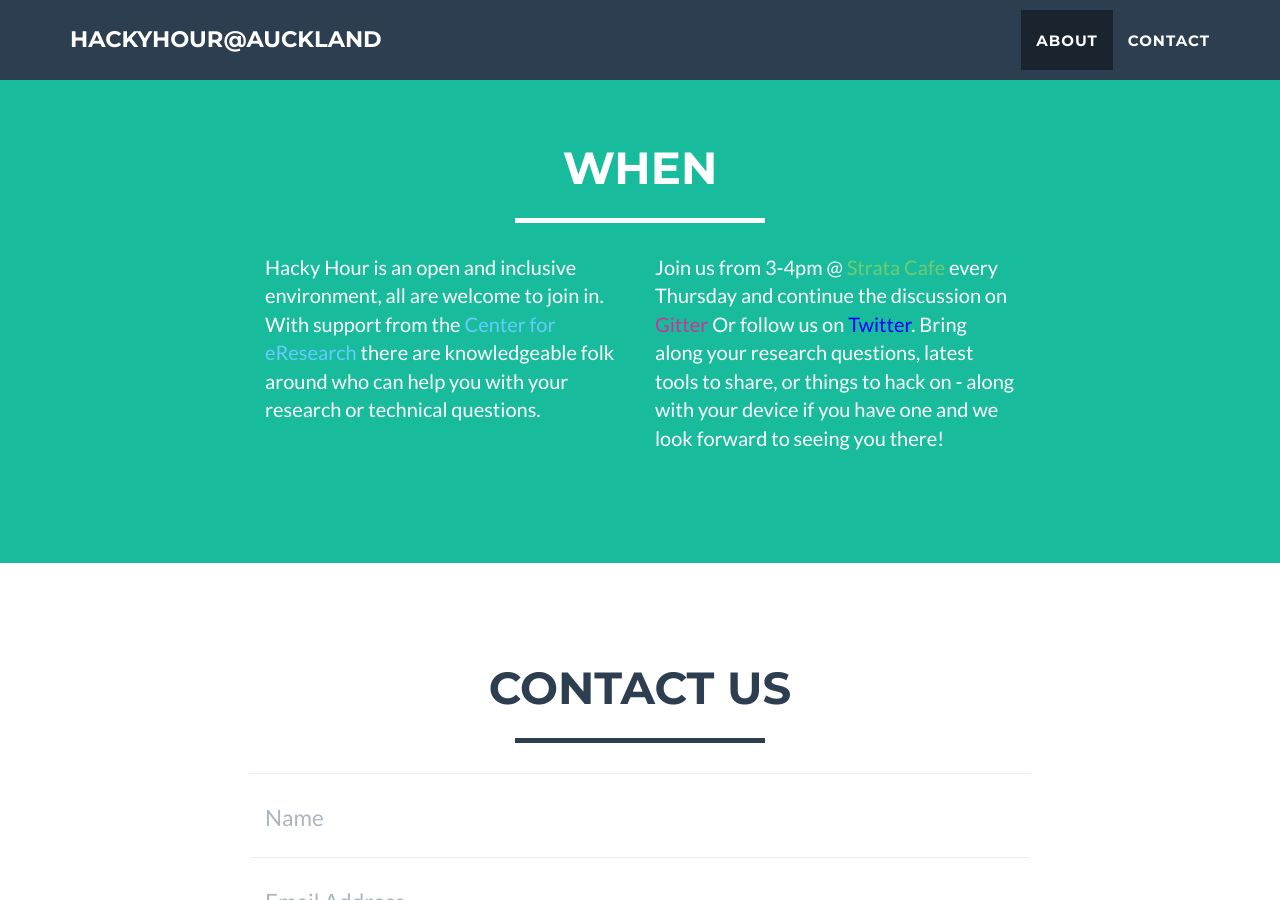
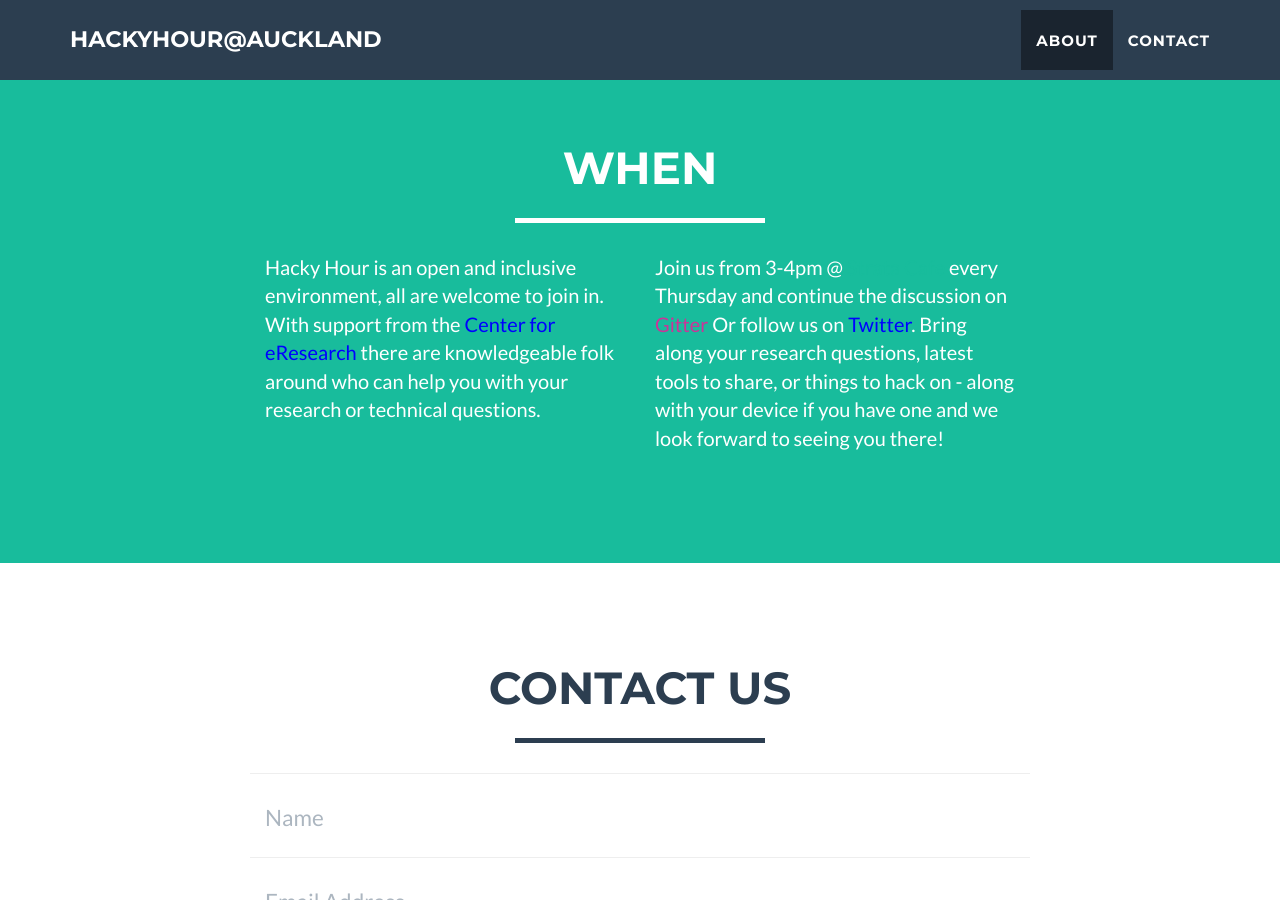
Before and after one commit to UoA-eResearch/HackyHour, a Jekyll site: the page built from index.html, in a window 1280 px wide and 900 px high, scrolled down 1189 px. Built offline with Jekyll 4.4.1, drawn with Linux system fonts in a browser that asks for light colours.

Commit message:
changed link colors

```diff
--- a/_includes/about2.html
+++ b/_includes/about2.html
@@ -9,10 +9,10 @@
             </div>
             <div class="row">
                  <div class="col-lg-4 col-lg-offset-2">
-                    <p>Hacky Hour is an open and inclusive environment, all are welcome to join in. With support from the <a style='color:#66CCFF' href="http://www.eresearch.auckland.ac.nz/en/centre-for-eresearch.html">Center for eResearch</a> there are knowledgeable folk around who can help you with your research or technical questions.</p>
+                    <p>Hacky Hour is an open and inclusive environment, all are welcome to join in. With support from the <a style='color:blue' href="http://www.eresearch.auckland.ac.nz/en/centre-for-eresearch.html">Center for eResearch</a> there are knowledgeable folk around who can help you with your research or technical questions.</p>
                 </div>
                 <div class="col-lg-4">
-                    <p>Join us from 3-4pm @ <a style='color:#6fcc6f' href="http://pgsa.org.nz/about/post-graduate-commons/">Strata Cafe</a> every Thursday and continue the discussion on <a style='color:#CC3399' href="https://gitter.im/UoA-eResearch/HackyHour">Gitter</a> Or follow us on <a style='color:blue' href="https://twitter.com/uoahackyhour">Twitter</a>. Bring along your research questions, latest tools to share, or things to hack on - along with your device if you have one and we look forward to seeing you there!</p>
+                    <p>Join us from 3-4pm @ <a style='color:#yellow' href="http://pgsa.org.nz/about/post-graduate-commons/">Strata Cafe</a> every Thursday and continue the discussion on <a style='color:#CC3399' href="https://gitter.im/UoA-eResearch/HackyHour">Gitter</a> Or follow us on <a style='color:blue' href="https://twitter.com/uoahackyhour">Twitter</a>. Bring along your research questions, latest tools to share, or things to hack on - along with your device if you have one and we look forward to seeing you there!</p>
                 </div>
             </div>
         </div>
```
